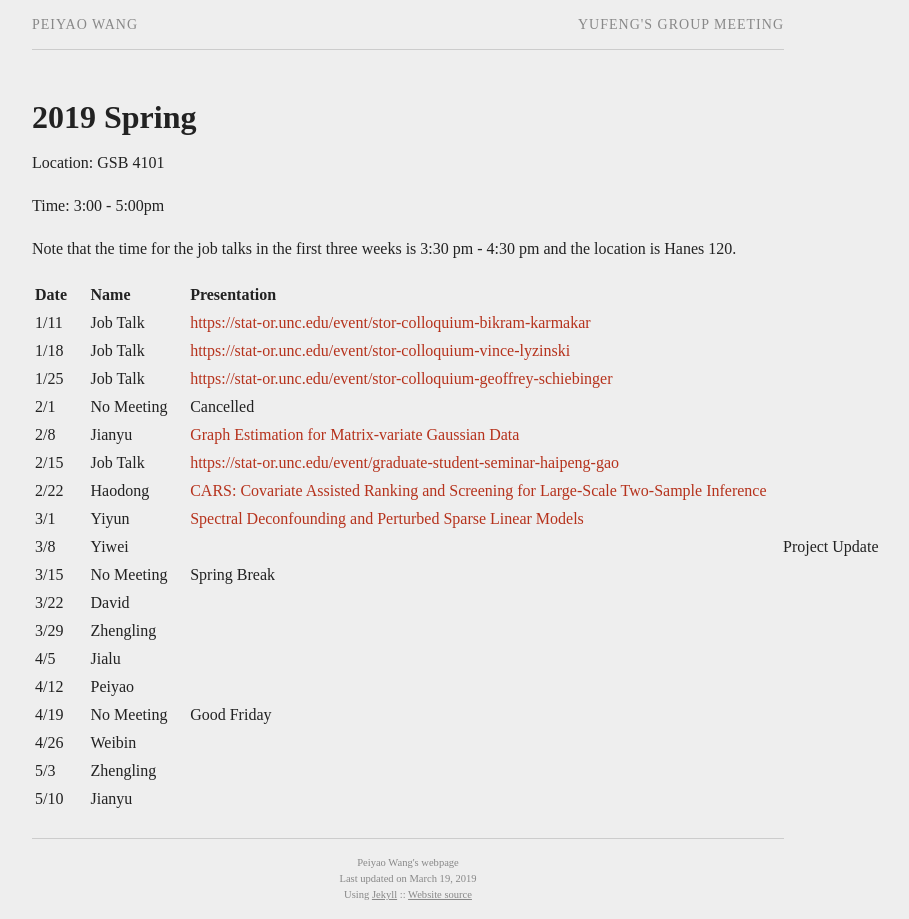
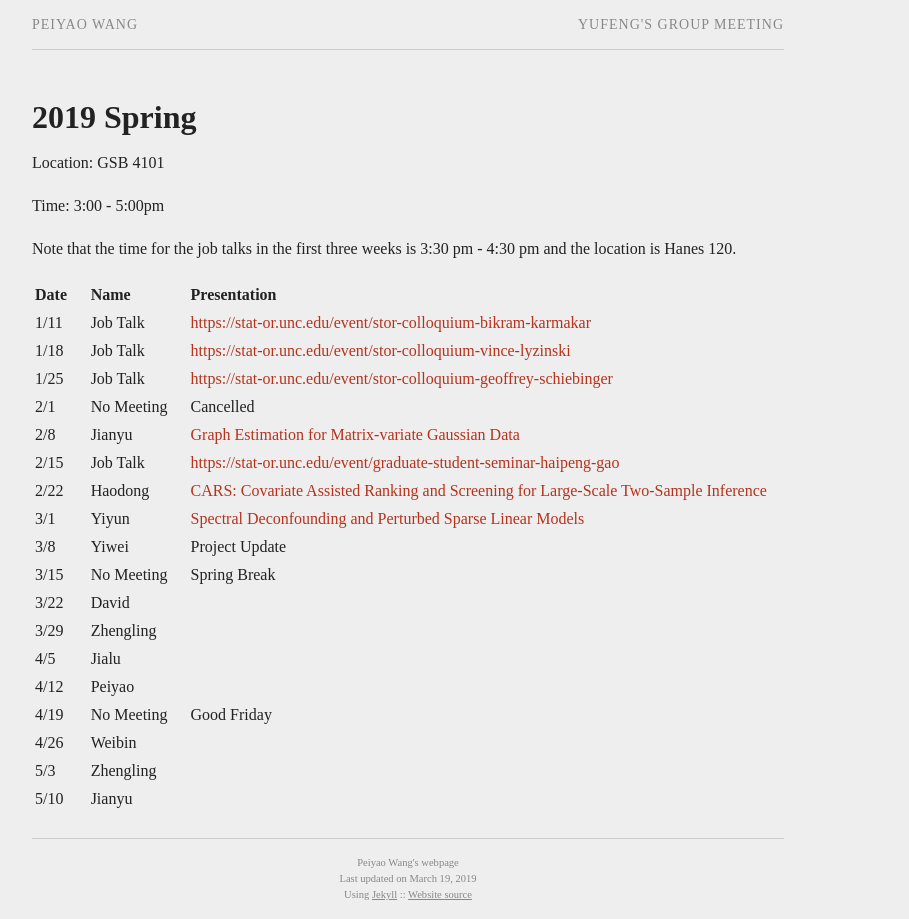
Before and after one commit to peiyaow/peiyaow.github.io, a Jekyll site: the page built from group_meeting/2019Spring.md, in a window 1280 px wide. Shown: the whole page, without its empty margins (232-1141 px from the left). Built offline with Jekyll 4.4.1, drawn with Linux system fonts in a browser that asks for light colours.

```diff
--- a/group_meeting/2019Spring.md
+++ b/group_meeting/2019Spring.md
@@ -21,7 +21,7 @@ Note that the time for the job talks in the first three weeks is 3:30 pm - 4:30
 | 2/15    | Job Talk |  [https://stat-or.unc.edu/event/graduate-student-seminar-haipeng-gao](https://stat-or.unc.edu/event/graduate-student-seminar-haipeng-gao)     |
 | 2/22   | Haodong |[CARS: Covariate Assisted Ranking and Screening for Large-Scale Two-Sample Inference]({{ site.url }}/paper/CARS.pdf)   |
 | 3/1   |Yiyun|[Spectral Deconfounding and Perturbed Sparse Linear Models]({{ site.url }}/paper/Spectral Deconfounding and Perturbed Sparse Linear Models.pdf) |
-| 3/8   |  Yiwei|| Project Update
+| 3/8   |  Yiwei|Project Update|
 | 3/15    |  No Meeting  | Spring Break |
 | 3/22    | David|  |
 | 3/29   |Zhengling|  |
```
